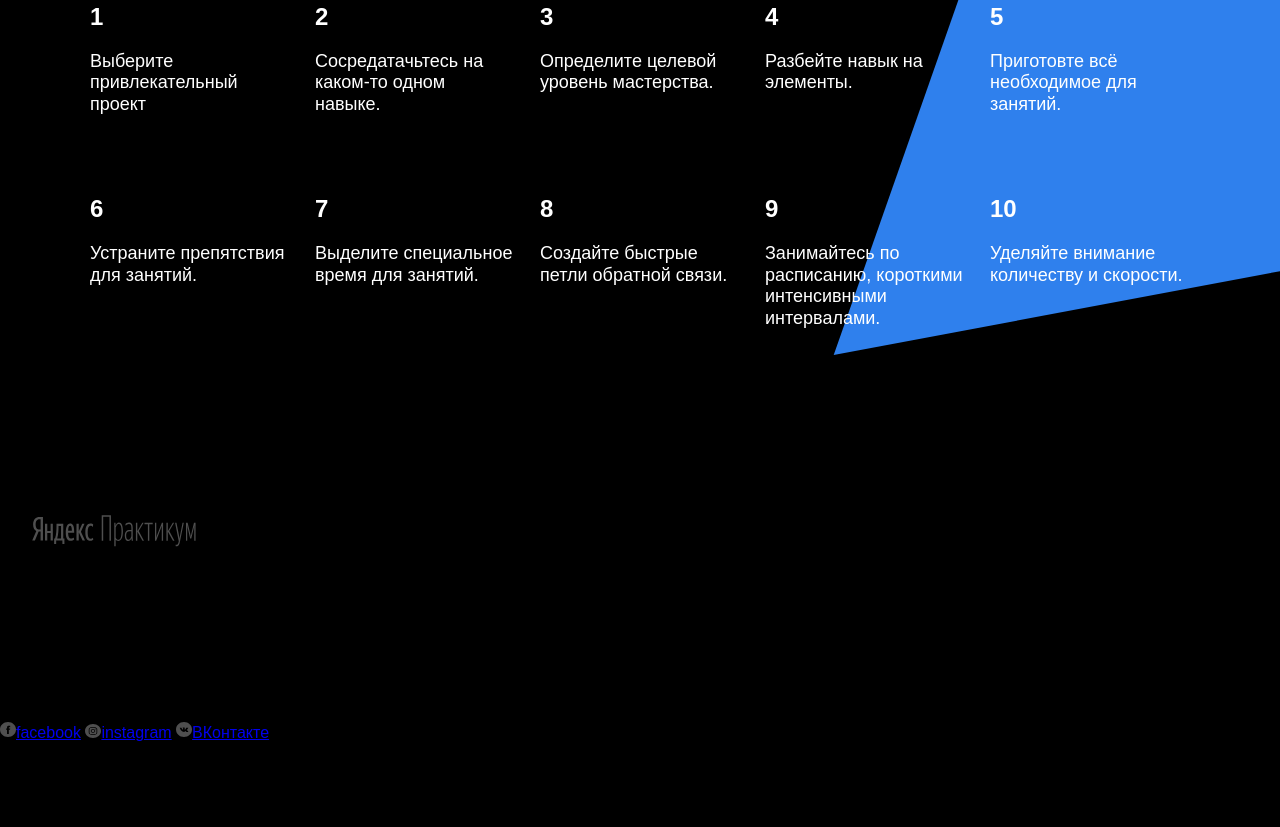
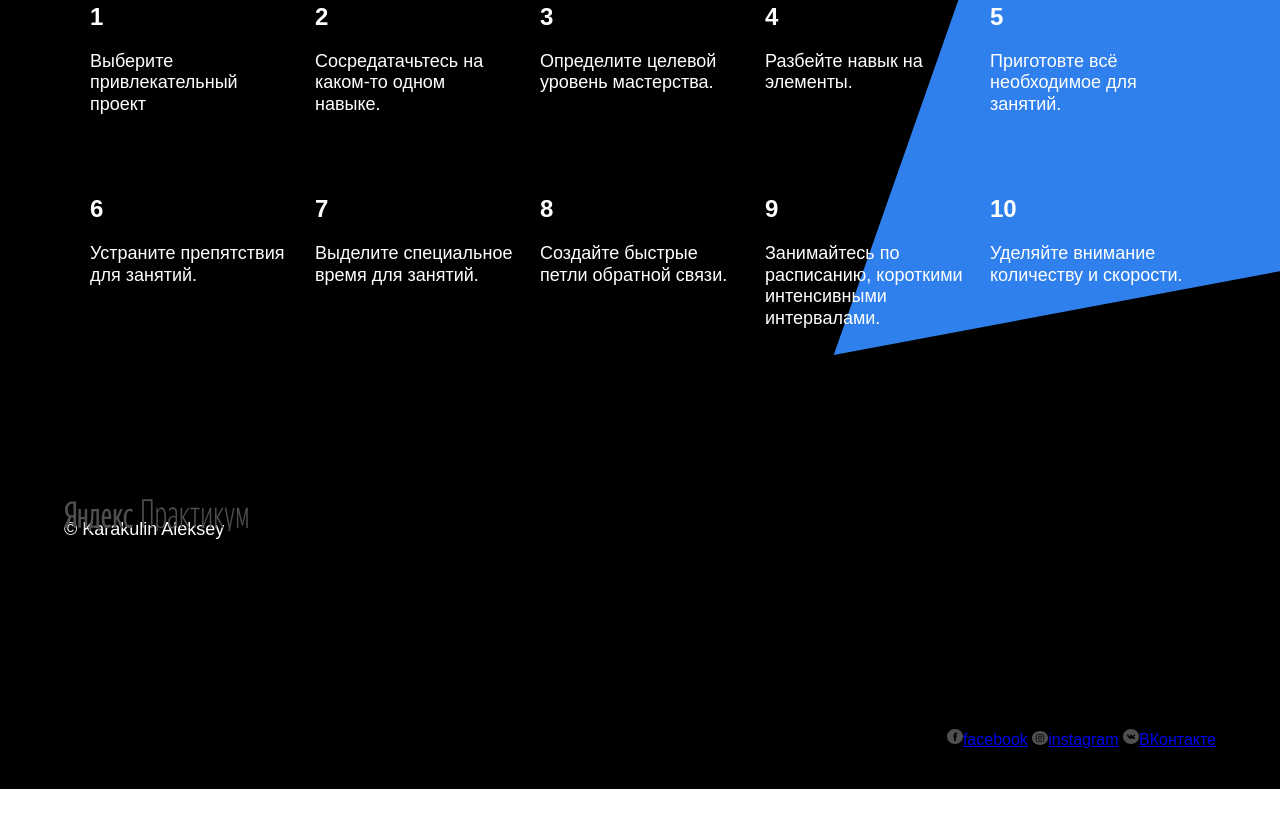
Before and after one commit to KarakulinAleksey/how-to-learn-2, a plain HTML site: page index.html in a window 1280 px wide. Shown: the part 3051-3878 px from the top of the page. After the commit the page ends 3840 px from the top, so only its background shows below. Drawn offline with Linux system fonts and the light colour scheme.

Commit message:
edit footer

```diff
--- a/block/footer/__author/footer__author.css
+++ b/block/footer/__author/footer__author.css
@@ -1,3 +1,8 @@
 .footer__author {
-
+  color:  #fff;
+  margin-top: 18px;
+  margin-bottom: 18px;
+  font-size: 18px;
+  font-weight: normal;
+  line-height: 25px;
 }
--- a/block/footer/__column/_content/footer__column_content_copyright.css
+++ b/block/footer/__column/_content/footer__column_content_copyright.css
@@ -1,3 +1,3 @@
 .footer__column_content_copyright {
-
+  flex-basis: 711px;
 }
--- a/block/footer/__column/footer__column.css
+++ b/block/footer/__column/footer__column.css
@@ -1,3 +1,5 @@
 .footer__column {
-
+  display: flex;
+  flex-direction: column;
+  justify-content: space-between;
 }
--- a/block/footer/__columns/footer__columns.css
+++ b/block/footer/__columns/footer__columns.css
@@ -0,0 +1,8 @@
+.footer__columns {
+  width: 90%;
+  height: 250px;
+  margin-left: auto;
+  margin-right: auto;
+  display: flex;
+  justify-content: space-between;
+}
--- a/block/footer/footer.css
+++ b/block/footer/footer.css
@@ -4,5 +4,5 @@
   background-color: #000;
   padding-top: 60px;
   padding-bottom: 40px;
-
+  box-sizing: border-box;
 }
--- a/block/logo/_place/logo_place_footer.css
+++ b/block/logo/_place/logo_place_footer.css
@@ -0,0 +1,4 @@
+.logo_place_footer {
+  background-image: url(../../../images/logo_place_footer.svg);
+  background-repeat: no-repeat;
+}
--- a/block/logo/_place/logo_place_header.css
+++ b/block/logo/_place/logo_place_header.css
@@ -1,4 +1,4 @@
 .logo_place_header{
-    top:30px;
+    top: 30px;
     left: 64px;
 }
--- a/index.html
+++ b/index.html
@@ -170,9 +170,9 @@
       </section>
 
       <section class="footer">
-        <div class="columns">
+        <div class="footer__columns">
           <div class="footer__column footer__column_content_copyright">
-            <img class="logo logo_place_footer"src="./images/logo_place_footer.svg" alt="логотип яндекс">
+            <div class="logo logo_place_footer"></div>
             <p class="footer__author">&copy Karakulin Aleksey</p>
           </div>
           <div class="footer__column footer__column_content_info">
@@ -191,7 +191,6 @@
               <a href=#><img src="./images/vk_color_white.svg" alt="">ВКонтакте</a>
             </div>
           </div>
-
         </div>
       </section>
 
```
